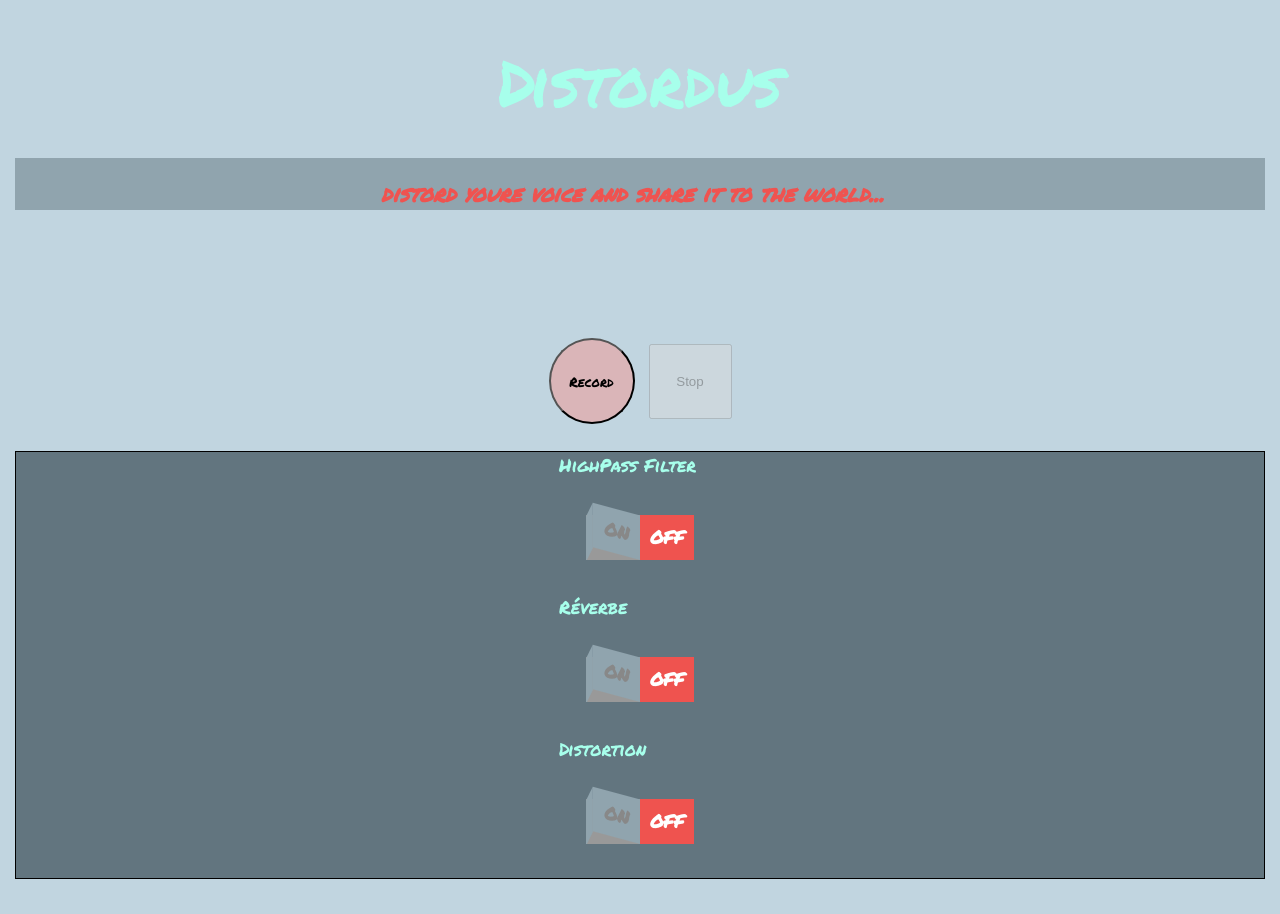
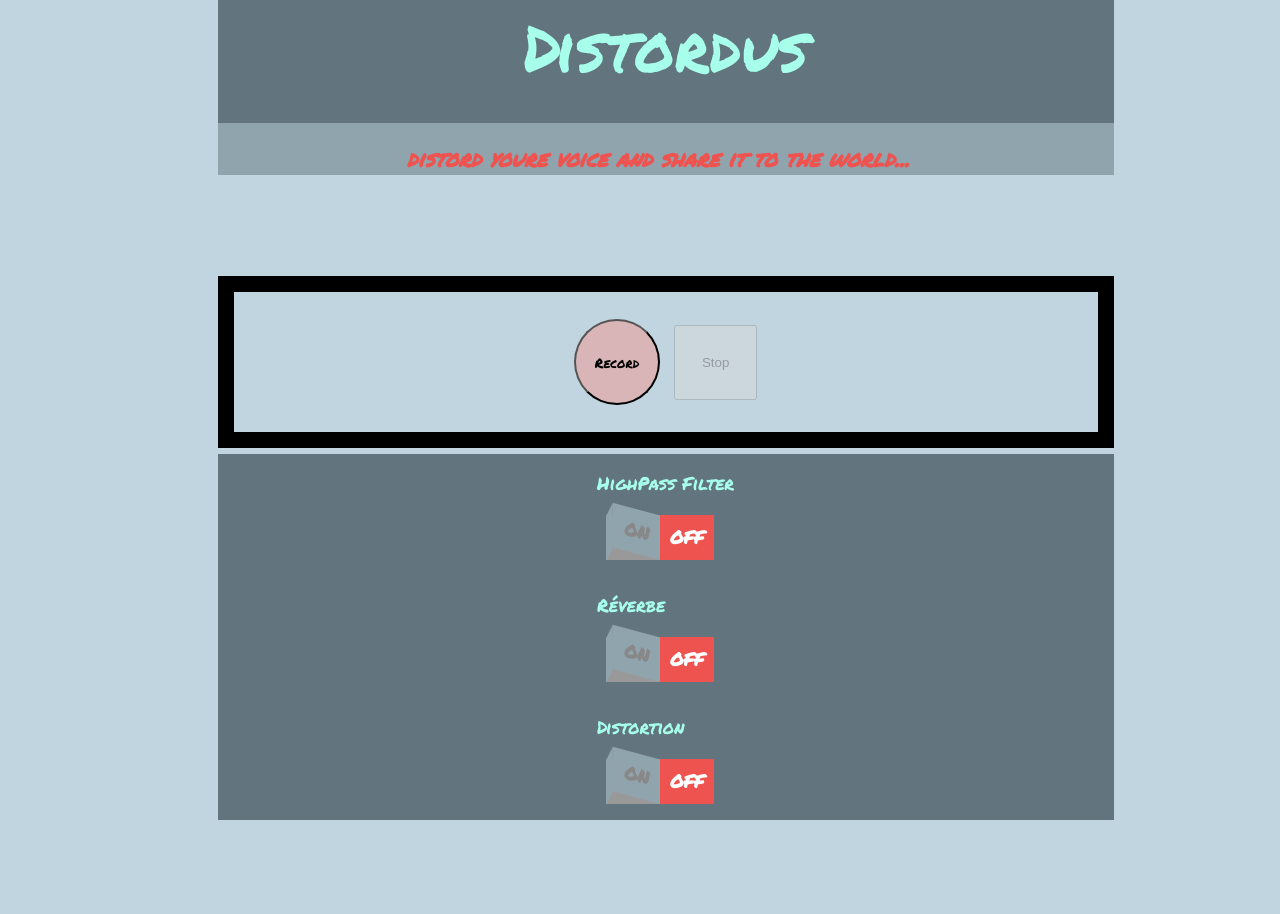
Before and after one commit to clotildefauchille/distordus, a website built with Parcel: page index.html in a window 1280 px wide. Both pictures are taken after a click on the button "Record". After the commit the page ends 820 px from the top, so only its background shows below. Built offline with nearby package versions, Linux system fonts and the light colour scheme; no server answers.

Commit message:
css and rec blink

```diff
--- a/app.js
+++ b/app.js
@@ -1,6 +1,8 @@
 var app = {
-  //TODO bouton input stylesheet
   //TODO analyseur à taffer ligne deviens rouge au rec
+  //TODO pouvoir chainer les effects
+  //TODO pouvoir telecharger le fichier audio crée
+  //TODO ajouter compresseur fixe et pouvoir le changer
   init: () => {
     //l'utilisateur autorise ou non l'enregistrement
     navigator.mediaDevices
@@ -20,6 +22,7 @@ var app = {
     app.highPassButton = document.getElementById("highPass");
     app.distortionButton = document.getElementById("distortion");
     app.reverbButton = document.getElementById("reverb");
+    app.rec = document.getElementById("record");
     app.getEffect();
   },
   onSuccess: (stream) => {
@@ -235,9 +238,11 @@ var app = {
   listenToButtonClick: () => {
     //TODO faire un bouton qui clignote la 1ere fois vec monitoring
     app.recordButton.addEventListener("click", (evt) => {
+      app.rec.classList.add("rec");
       app.startRecord();
     });
     app.stopButton.addEventListener("click", (evt) => {
+      app.rec.classList.remove("rec");
       app.stopRecord();
     });
   },
--- a/index.html
+++ b/index.html
@@ -24,7 +24,7 @@
       </div>
       <div class="formfield-select">
         <div class="highPass__container">
-          <p class="highPass__title">HighPass Filter</p>
+          <p class="effect__title">HighPass Filter</p>
 
           <label class="rocker-small">
             <input type="checkbox" id="highPass" />
@@ -33,7 +33,7 @@
           </label>
         </div>
         <div class="reverb__container">
-          <p class="reverb__title">Réverbe</p>
+          <p class="effect__title">Réverbe</p>
           <audio id="reverb-file" src="./bigHall.wav" type="audio/wav"></audio>
           <label class="rocker-small">
           <input type="checkbox" id="reverb" >
@@ -41,7 +41,7 @@
           <span class="switch-right">Off</span>
         </label>
         <div class="distortion__container">
-          <p class="distortion__title">Distortion</p>
+          <p class="effect__title">Distortion</p>
           <label class="rocker-small">
             <input type="checkbox" id="distortion"/>
             <span class="switch-left">On</span>
@@ -49,6 +49,7 @@
           </label>
         </div>
       </div>
+      </div>
     </div>
     <div id="audioFileContainer"></div>
     <script src="app.js"></script>
--- a/styles.css
+++ b/styles.css
@@ -4,12 +4,13 @@
 
     body {
         background-color: #c1d5e0;
-        width: 1250px;
-        margin: 35px auto;
+        width: 70%;
+        margin: 0 17% 0 17%;
         font-family: 'Permanent Marker', cursive;
     }
 
     .distordus-title {
+        background-color: #62757F;
         font-size: 64px;
         color: #a7ffeb;
         display: flex;
@@ -49,6 +50,8 @@
         display: flex;
         align-items: center;
         justify-content: center;
+        border: 1rem solid black;
+        margin-bottom: 0.40rem;
     }
 
     .buttonStopRec {
@@ -65,14 +68,36 @@
         font-family: 'Permanent Marker', cursive;
     }
 
+    .rec {
+        animation-duration: .7s;
+        animation-name: clignoter;
+        animation-iteration-count: infinite;
+        transition: none;
+    }
+
+    @keyframes clignoter {
+        0% {
+            opacity: 1;
+        }
+        50% {
+            opacity: 0;
+        }
+        100% {
+            opacity: 1;
+        }
+    }
+
     .formfield-select {
         display: grid;
-        border: 1px solid black;
         justify-content: center;
         flex-direction: column;
         background-color: #62757f;
         color: #a7ffeb;
         font-size: large;
+    }
+
+    .effect__title {
+        margin-top: 1rem;
     }
 
     input {
@@ -89,15 +114,6 @@
         box-sizing: inherit;
         margin: 0;
         padding: 0;
-    }
-
-    /* si plusieurs boutton */
-
-    .mid {
-        display: flex;
-        align-items: center;
-        justify-content: center;
-        padding-top: 1em;
     }
 
     /* Switch starts here */
@@ -123,7 +139,6 @@
         height: 4em;
         overflow: hidden;
         border-bottom: 0.5em solid #62757F;
-        margin: 1em;
     }
 
     .rocker-small::before {
```
